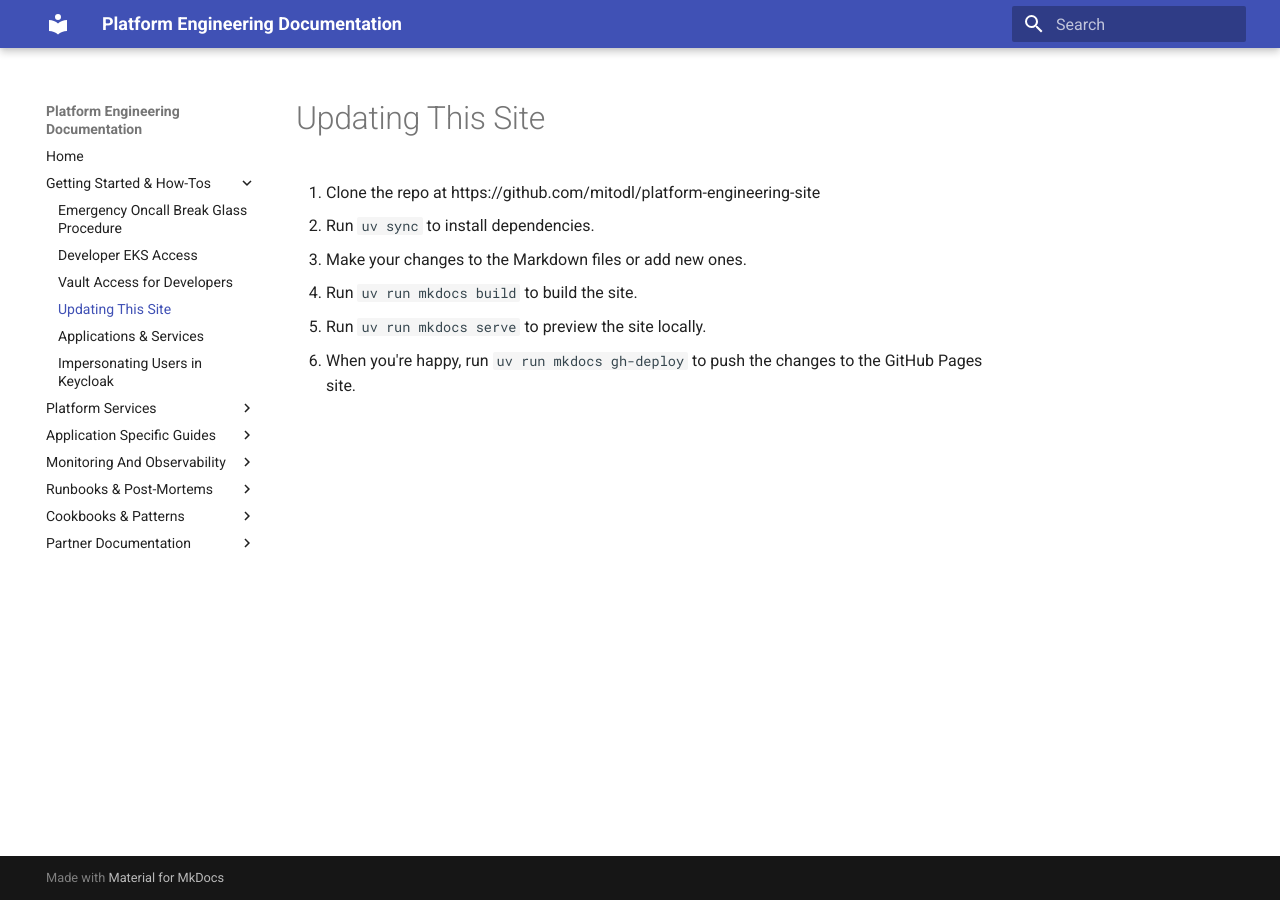
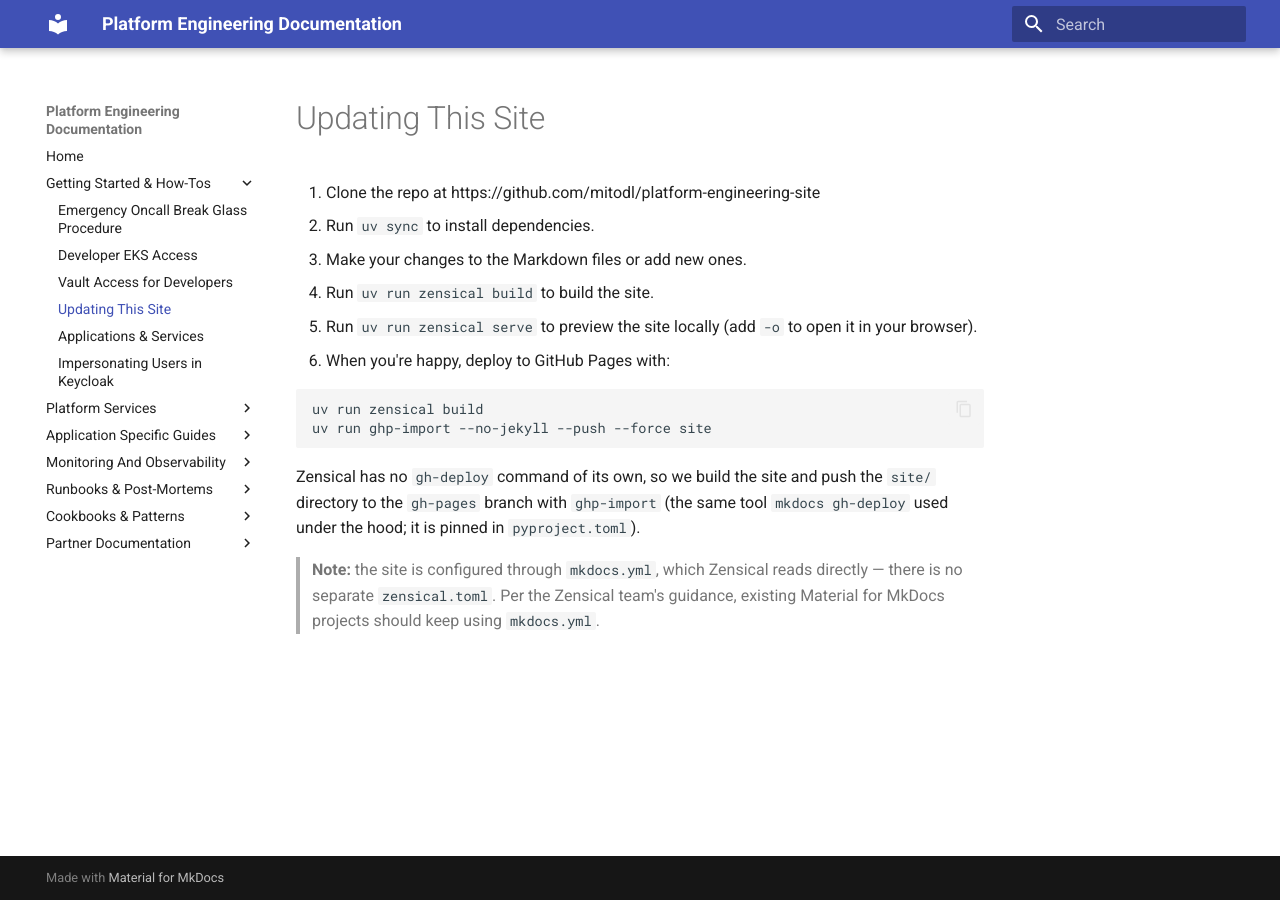
Before and after one commit to mitodl/platform-engineering-site, an MkDocs documentation site: the page built from docs/getting_started_and_how_tos/update_this_site.md, in a window 1280 px wide. Built offline with MkDocs 1.6.1 and Material for MkDocs 9.7.7, drawn with Linux system fonts in a browser that asks for light colours.

Commit message:
Migrate site build tooling from MkDocs to Zensical
Zensical (the successor to Material for MkDocs) reads the existing
mkdocs.yml directly and ships its own Material theme, so mkdocs and
mkdocs-material are dropped from the dependencies. Builds were verified
to produce identical page output, search, and theme. ghp-import is
pinned explicitly for deploys since Zensical has no gh-deploy command
and ghp-import is no longer pulled in transitively.

Co-Authored-By: Claude Opus 4.8 (1M context) <noreply@anthropic.com>

````diff
--- a/docs/getting_started_and_how_tos/update_this_site.md
+++ b/docs/getting_started_and_how_tos/update_this_site.md
@@ -1,6 +1,19 @@
 1. Clone the repo at https://github.com/mitodl/platform-engineering-site
 2. Run `uv sync` to install dependencies.
 3. Make your changes to the Markdown files or add new ones.
-4. Run `uv run mkdocs build` to build the site.
-5. Run `uv run mkdocs serve` to preview the site locally.
-6. When you're happy, run `uv run mkdocs gh-deploy` to push the changes to the GitHub Pages site.
+4. Run `uv run zensical build` to build the site.
+5. Run `uv run zensical serve` to preview the site locally (add `-o` to open it in your browser).
+6. When you're happy, deploy to GitHub Pages with:
+
+   ```
+   uv run zensical build
+   uv run ghp-import --no-jekyll --push --force site
+   ```
+
+   Zensical has no `gh-deploy` command of its own, so we build the site and push
+   the `site/` directory to the `gh-pages` branch with `ghp-import` (the same tool
+   `mkdocs gh-deploy` used under the hood; it is pinned in `pyproject.toml`).
+
+> **Note:** the site is configured through `mkdocs.yml`, which Zensical reads
+> directly — there is no separate `zensical.toml`. Per the Zensical team's
+> guidance, existing Material for MkDocs projects should keep using `mkdocs.yml`.
````
Also changed, not shown: README.md (+3 -1 lines), pyproject.toml (+9 -3 lines), 1 other file.
